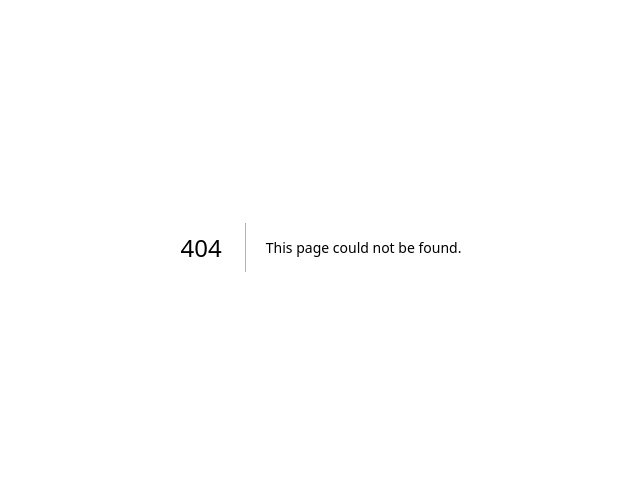
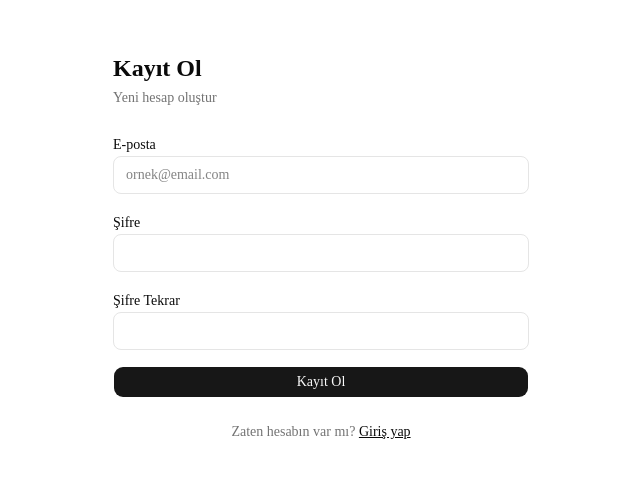
Before and after one commit to MaydinKanadasi/qr-studio, a Next.js app: page /register in a window 1280 px wide. Before the commit this address had no page. Shown: the part 153-630 px from the top of the page, without its empty margins (319-959 px from the left). Built offline with nearby package versions, Linux system fonts and the light colour scheme.

Commit message:
feat(auth): login/register sayfaları, route koruması ve dashboard eklendi

```diff
--- /dev/null
+++ b/app/(auth)/layout.tsx
@@ -0,0 +1,7 @@
+export default function AuthLayout({ children }: { children: React.ReactNode }) {
+  return (
+    <div className="min-h-screen flex items-center justify-center bg-background">
+      <div className="w-full max-w-md px-4">{children}</div>
+    </div>
+  );
+}
--- /dev/null
+++ b/app/(auth)/login/page.tsx
@@ -0,0 +1,88 @@
+'use client';
+
+import { useState } from 'react';
+import { useRouter } from 'next/navigation';
+import Link from 'next/link';
+import { createClient } from '@/lib/supabase/client';
+import { Button } from '@/components/ui/button';
+
+export default function LoginPage() {
+  const router = useRouter();
+  const [email, setEmail] = useState('');
+  const [password, setPassword] = useState('');
+  const [error, setError] = useState<string | null>(null);
+  const [loading, setLoading] = useState(false);
+
+  async function handleSubmit(e: React.FormEvent) {
+    e.preventDefault();
+    setLoading(true);
+    setError(null);
+
+    const supabase = createClient();
+    const { error } = await supabase.auth.signInWithPassword({ email, password });
+
+    if (error) {
+      setError(error.message);
+      setLoading(false);
+      return;
+    }
+
+    router.push('/dashboard');
+    router.refresh();
+  }
+
+  return (
+    <div className="space-y-6">
+      <div>
+        <h1 className="text-2xl font-bold">Giriş Yap</h1>
+        <p className="text-muted-foreground text-sm mt-1">
+          Hesabına giriş yap
+        </p>
+      </div>
+
+      <form onSubmit={handleSubmit} className="space-y-4">
+        <div className="space-y-2">
+          <label htmlFor="email" className="text-sm font-medium">
+            E-posta
+          </label>
+          <input
+            id="email"
+            type="email"
+            value={email}
+            onChange={(e) => setEmail(e.target.value)}
+            required
+            className="w-full border border-border rounded-md px-3 py-2 text-sm bg-background"
+            placeholder="ornek@email.com"
+          />
+        </div>
+
+        <div className="space-y-2">
+          <label htmlFor="password" className="text-sm font-medium">
+            Şifre
+          </label>
+          <input
+            id="password"
+            type="password"
+            value={password}
+            onChange={(e) => setPassword(e.target.value)}
+            required
+            className="w-full border border-border rounded-md px-3 py-2 text-sm bg-background"
+          />
+        </div>
+
+        {error && <p className="text-destructive text-sm">{error}</p>}
+
+        <Button type="submit" className="w-full" disabled={loading}>
+          {loading ? 'Giriş yapılıyor...' : 'Giriş Yap'}
+        </Button>
+      </form>
+
+      <p className="text-sm text-center text-muted-foreground">
+        Hesabın yok mu?{' '}
+        <Link href="/register" className="text-foreground underline">
+          Kayıt ol
+        </Link>
+      </p>
+    </div>
+  );
+}
--- /dev/null
+++ b/app/(auth)/register/page.tsx
@@ -0,0 +1,123 @@
+'use client';
+
+import { useState } from 'react';
+import Link from 'next/link';
+import { createClient } from '@/lib/supabase/client';
+import { Button } from '@/components/ui/button';
+
+export default function RegisterPage() {
+  const [email, setEmail] = useState('');
+  const [password, setPassword] = useState('');
+  const [confirm, setConfirm] = useState('');
+  const [error, setError] = useState<string | null>(null);
+  const [success, setSuccess] = useState(false);
+  const [loading, setLoading] = useState(false);
+
+  async function handleSubmit(e: React.FormEvent) {
+    e.preventDefault();
+    setError(null);
+
+    if (password !== confirm) {
+      setError('Şifreler eşleşmiyor.');
+      return;
+    }
+
+    setLoading(true);
+    const supabase = createClient();
+    const { error } = await supabase.auth.signUp({ email, password });
+
+    if (error) {
+      setError(error.message);
+      setLoading(false);
+      return;
+    }
+
+    setSuccess(true);
+    setLoading(false);
+  }
+
+  if (success) {
+    return (
+      <div className="space-y-4 text-center">
+        <h1 className="text-2xl font-bold">E-postanı doğrula</h1>
+        <p className="text-muted-foreground text-sm">
+          <strong>{email}</strong> adresine bir doğrulama e-postası gönderdik.
+          Hesabını aktive etmek için e-postanı kontrol et.
+        </p>
+        <Link href="/login" className="text-sm underline">
+          Giriş sayfasına dön
+        </Link>
+      </div>
+    );
+  }
+
+  return (
+    <div className="space-y-6">
+      <div>
+        <h1 className="text-2xl font-bold">Kayıt Ol</h1>
+        <p className="text-muted-foreground text-sm mt-1">
+          Yeni hesap oluştur
+        </p>
+      </div>
+
+      <form onSubmit={handleSubmit} className="space-y-4">
+        <div className="space-y-2">
+          <label htmlFor="email" className="text-sm font-medium">
+            E-posta
+          </label>
+          <input
+            id="email"
+            type="email"
+            value={email}
+            onChange={(e) => setEmail(e.target.value)}
+            required
+            className="w-full border border-border rounded-md px-3 py-2 text-sm bg-background"
+            placeholder="ornek@email.com"
+          />
+        </div>
+
+        <div className="space-y-2">
+          <label htmlFor="password" className="text-sm font-medium">
+            Şifre
+          </label>
+          <input
+            id="password"
+            type="password"
+            value={password}
+            onChange={(e) => setPassword(e.target.value)}
+            required
+            minLength={6}
+            className="w-full border border-border rounded-md px-3 py-2 text-sm bg-background"
+          />
+        </div>
+
+        <div className="space-y-2">
+          <label htmlFor="confirm" className="text-sm font-medium">
+            Şifre Tekrar
+          </label>
+          <input
+            id="confirm"
+            type="password"
+            value={confirm}
+            onChange={(e) => setConfirm(e.target.value)}
+            required
+            className="w-full border border-border rounded-md px-3 py-2 text-sm bg-background"
+          />
+        </div>
+
+        {error && <p className="text-destructive text-sm">{error}</p>}
+
+        <Button type="submit" className="w-full" disabled={loading}>
+          {loading ? 'Kayıt olunuyor...' : 'Kayıt Ol'}
+        </Button>
+      </form>
+
+      <p className="text-sm text-center text-muted-foreground">
+        Zaten hesabın var mı?{' '}
+        <Link href="/login" className="text-foreground underline">
+          Giriş yap
+        </Link>
+      </p>
+    </div>
+  );
+}
--- /dev/null
+++ b/app/(dashboard)/dashboard/page.tsx
@@ -0,0 +1,15 @@
+import { redirect } from 'next/navigation';
+import { getUser } from '@/lib/supabase/auth';
+
+export default async function DashboardPage() {
+  const user = await getUser();
+
+  if (!user) redirect('/login');
+
+  return (
+    <div className="min-h-screen p-8">
+      <h1 className="text-2xl font-bold">Dashboard</h1>
+      <p className="text-muted-foreground mt-2">Hoş geldin, {user.email}</p>
+    </div>
+  );
+}
--- /dev/null
+++ b/lib/supabase/auth.ts
@@ -0,0 +1,30 @@
+'use server';
+
+import { redirect } from 'next/navigation';
+import { createClient } from './server';
+
+export async function signUp(email: string, password: string) {
+  const supabase = await createClient();
+  const { error } = await supabase.auth.signUp({ email, password });
+  if (error) return { error: error.message };
+  return { error: null };
+}
+
+export async function signIn(email: string, password: string) {
+  const supabase = await createClient();
+  const { error } = await supabase.auth.signInWithPassword({ email, password });
+  if (error) return { error: error.message };
+  redirect('/dashboard');
+}
+
+export async function signOut() {
+  const supabase = await createClient();
+  await supabase.auth.signOut();
+  redirect('/login');
+}
+
+export async function getUser() {
+  const supabase = await createClient();
+  const { data: { user } } = await supabase.auth.getUser();
+  return user;
+}
--- a/proxy.ts
+++ b/proxy.ts
@@ -1,5 +1,8 @@
 import { type NextRequest, NextResponse } from 'next/server';
 import { createServerClient } from '@supabase/ssr';
+
+const protectedRoutes = ['/dashboard', '/create', '/my-qr-codes', '/settings'];
+const authRoutes = ['/login', '/register'];
 
 export async function proxy(request: NextRequest) {
   let supabaseResponse = NextResponse.next({ request });
@@ -23,8 +26,21 @@ export async function proxy(request: NextRequest) {
     }
   );
 
-  // Oturumu yeniler; gerekirse request/response cookie'lerini günceller
-  await supabase.auth.getUser();
+  const { data: { user } } = await supabase.auth.getUser();
+  const { pathname } = request.nextUrl;
+
+  const isProtected = protectedRoutes.some((r) => pathname.startsWith(r));
+  const isAuthRoute = authRoutes.some((r) => pathname.startsWith(r));
+
+  // Giriş yapmamış kullanıcı korumalı sayfaya gitmeye çalışırsa login'e yönlendir
+  if (isProtected && !user) {
+    return NextResponse.redirect(new URL('/login', request.url));
+  }
+
+  // Giriş yapmış kullanıcı login/register'a gitmeye çalışırsa dashboard'a yönlendir
+  if (isAuthRoute && user) {
+    return NextResponse.redirect(new URL('/dashboard', request.url));
+  }
 
   return supabaseResponse;
 }
```
Also changed, not shown: 1 other file (tests, documents, lock files or other folders).
